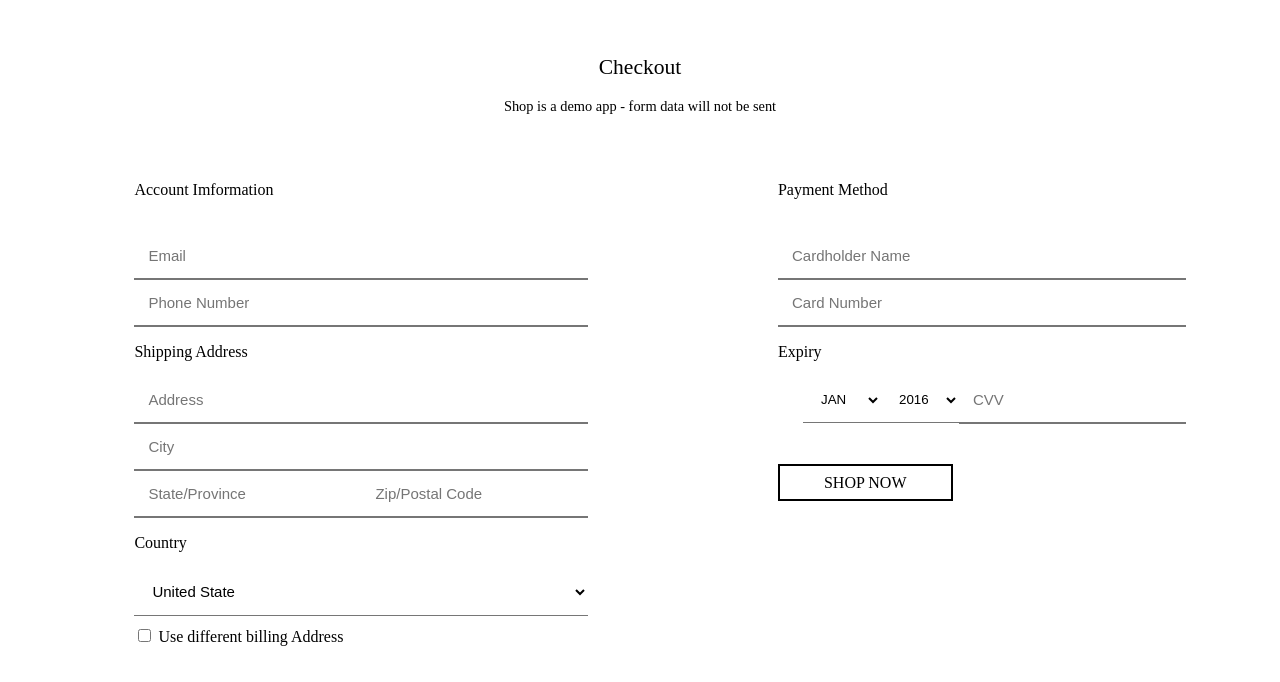
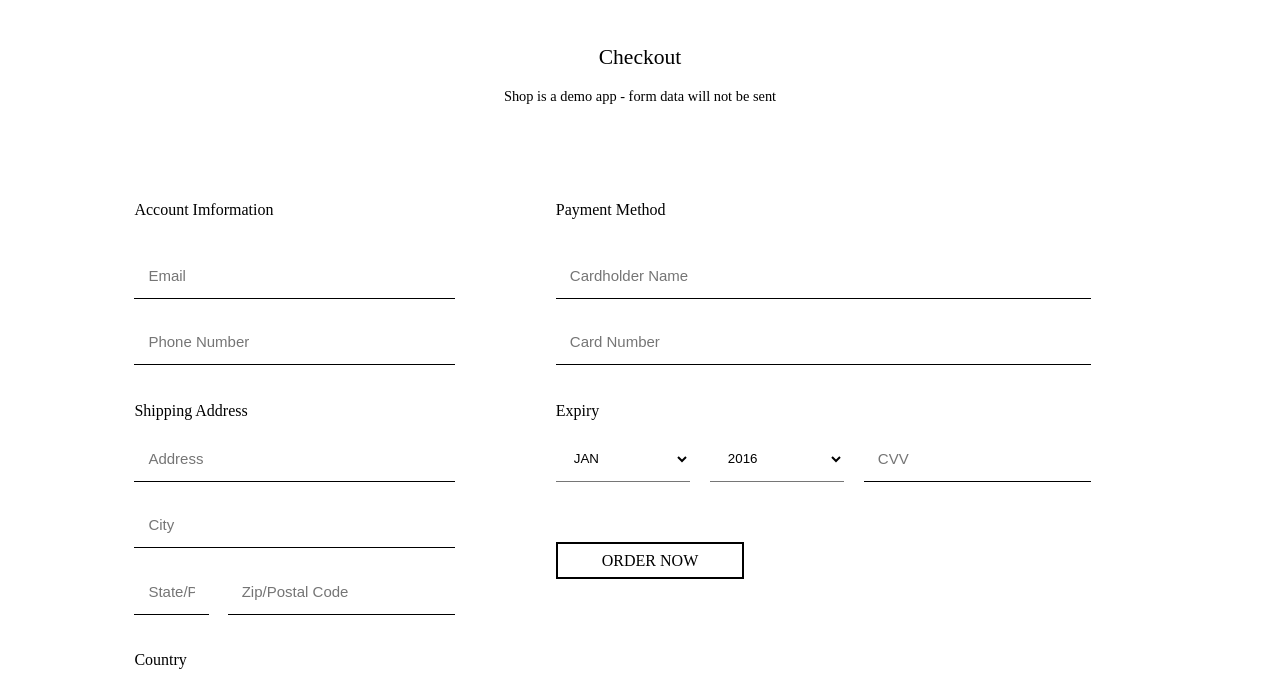
Before and after one commit to kishan2019/Responsive-Ecommerce-kishan, a plain HTML site: page checkout.html in a window 1280 px wide. Shown: the part 49-731 px from the top of the page. Drawn offline with Linux system fonts and the light colour scheme.

Commit message:
i have completed all instruction after review

```diff
--- a/checkout.html
+++ b/checkout.html
@@ -20,31 +20,56 @@
 
     <header class="myheader2">
         <div style="font-size: .9rem">
-            <h2 style="font-weight: 300">Checkout</h2>Shop is a demo app - form data will not be sent
+            <h2 style="font-weight: 300">Checkout</h2>Shop is a demo app - form data will not be sent</h2>
         </div>
     </header>
     <form action="#">
-        <section >
+        <section>
 
 
             <div class="checkouthead">
 
-                <div class="my-section">
+                <div class="kish">
                     <p>Account Imformation</p><br>
-                    <input class="input-box" type="email" placeholder="Email" name="myemail"><br>
-                    <input class="input-box" type="number" maxlength="10" name="phone" placeholder="Phone Number"><br>
+                    <div class="group">
+                        <input class="input-box" type="email" name="myemail" placeholder="Email">
+                        <label for="email">Email</label>
+                        <div class="line"></div>
+                    </div>
+                    <div class="group">
+                        <input class="input-box" type="number" maxlength="10" name="phone" placeholder="Phone Number">
+                        <label>Phone Number</label>
+                        <div class="line"></div>
+                    </div>
+
                     <p>Shipping Address</p>
-                    <input class="input-box" type="text" name="Address" placeholder="Address"><br>
-                    <input class="input-box" type="text" name="City" placeholder="City"><br>
+                    <div class="group">
+                        <input class="input-box" type="text" name="Address" placeholder="Address">
+                        <label>Address</label>
+                        <div class="line"></div>
+                    </div>
+                    <div class="group">
+                        <input class="input-box" type="text" name="City" placeholder="City">
+                        <label> City</label>
+                        <div class="line"></div>
+                    </div>
                     <div style="display: flex">
-                        <div> <input style="padding: 14px;font-size: 15px;border-top: none;border-left: none;border-right:none;outline: none;"
-                                type="text" name="State/Province" placeholder="State/Province"></div>
-                        <div> <input style="padding: 14px;font-size: 15px;border-top: none;border-left: none;border-right:none;outline: none;"
-                                type="text" name="Zip/Postal Code" placeholder="Zip/Postal Code"></div>
+                        <div class="group">
+                            <input class="group1" style="padding: 14px;font-size: 15px;"
+                                type="text" name="State/Province" maxlength="10" placeholder="State/Province">
+                            <label> State/Province</label>
+                            <div class="line"></div>
+                        </div>
+                        <div class="group">
+                            <input style="padding: 14px;font-size: 15px;border-top: none;border-left: none;border-right:none;outline: none;"
+                                type="number" name="Zip/Postal Code" maxlength="10" placeholder="Zip/Postal Code">
+                        <label> Zip/Postal Code</label>
+                        <div class="line"></div>
+                        </div>
                     </div>
 
                     <p>Country</p>
-                    <select style="width: 100%;background-color:transparent;padding: 14px; font-size: 15px;border-top: none;border-left: none;border-right: none;">
+                    <select style="width: 100%;background-color:transparent;padding: 14px; font-size: 15px;border-top: none;border-left: none;border-right: none;outline: none;">
                         <option value="United-States">United State</option>
                         <option value="Canada">Canada</option>
                     </select>
@@ -58,10 +83,20 @@
 
                 <div class="my-section1">
                     <p>Payment Method</p><br>
-                    <input class="input-box" type="email" placeholder="Cardholder Name" name="myemail"><br>
-                    <input class="input-box" type="number" maxlength="10" name="phone" placeholder="Card Number"><br>
+                    <div class="group">
+                        <input class="input-box" type="email" placeholder="Cardholder Name" name="myemail">
+                        <label>Cardholder Name</label>
+                        <div class="line"></div>
+                    </div>
+
+                    <div class="group">
+                        <input class="input-box" type="number" maxlength="10" name="phone" placeholder="Card Number">
+                        <label> Card Number</label>
+                        <div class="line"></div>
+                    </div>
+
                     <p>Expiry</p>
-                    <div style="display: flex; justify-content: space-around; padding-left: 25px;">
+                    <div style="display: flex; justify-content:space-around; border: none;">
                         <div>
                             <select name="123" id="111" class="drop-box2">
                                 <option value="JAN">JAN</option>
@@ -79,7 +114,7 @@
 
                             </select>
                         </div>
-                        <div>
+                        <div style="padding-left: 20px; padding-right: 20px;">
                             <select name="123" id="111" class="drop-box2">
                                 <option value="2016">2016</option>
                                 <option value="FEB">2017</option>
@@ -96,10 +131,14 @@
 
                             </select>
                         </div>
-                        <div> <input class="input-box" type="text" placeholder="CVV"></div>
+                        <div class="group">
+                            <input class="input-box" type="number" placeholder="CVV">
+                            <label> Card Number</label>
+                            <div class="line"></div>
+                        </div>
                     </div>
 
-                    <div class="heading-top2" style="margin-top: 50px;"><a href="#"> SHOP NOW</a></div>
+                    <div class="heading-top2" style="margin-top: 50px;"><a href="#"> ORDER NOW</a></div>
 
                 </div>
 
--- a/css/style.css
+++ b/css/style.css
@@ -76,7 +76,6 @@
 }
 
 .man-img2 {
-
     display: flex;
     justify-content: center;
     width: 50%;
@@ -99,17 +98,18 @@
 
 .calc {
     text-align: center;
-    padding: 50px 20px 0 20px;
+     padding: 20px 20px 20px 20px;
     color: grey;
 }
 
 .myheader2 {
     display: flex;
     justify-content: center;
-    padding: 20px 0 50px 0;
+    padding: 10px 0 80px 0;
     font-size: 1rem;
     text-align: center;
 }
+
 
 .heading-top2 a {
     color: black;
@@ -123,6 +123,20 @@
     font-weight: 500;
 
 }
+.heading-top5 a {
+    color: black;
+    padding: 8px 44px;
+    text-align: center;
+    text-decoration: none;
+    text-transform: uppercase;
+    border: 2px solid #000;
+    background-color: #FFF;
+    font-size: 16px;
+    font-weight: 500;
+
+}
+
+
 
 .adg-img {
     display: flex;
@@ -132,6 +146,9 @@
     display: flex;
     justify-content: space-around;
     font-weight: 100;
+
+    font-size: 1rem;
+    text-align: center;
 }
 .heading-top3{
     display: none;
@@ -181,7 +198,7 @@
 }
 
 .drop-box {
-    width: 85%;
+    width: 100%;
     background-color: transparent;
     padding: 14px;
     border: none;
@@ -196,6 +213,8 @@
     border-left: none;
     border-right: none;
     border-top: none;
+    padding-right: 70px;
+    outline: none;
 
 }
 
@@ -212,6 +231,7 @@
     border-top: none;
     border-right: none;
 }
+
 .item-foot{
    margin-top: 5rem;
 }
@@ -224,6 +244,7 @@
 .checkouthead{
     display: flex;
     font-size: 16px;
+    padding: 0 10% 10% 10%;
 }
 
 .my-section{
@@ -235,11 +256,64 @@
 
 }
 .my-section1{
-    padding-left: 5%;
-    padding-right: 5%;
+    padding-left: 10%;
+    padding-right: 10%;
      padding-bottom: 10%;
-     /* padding-top: 10%; */
 }
+
+/* Animation in input */
+.group1{
+    display: flex;
+    flex-direction: column;
+    width: 50%;
+  }
+
+.group{
+  display: flex;
+  flex-direction: column;
+  width: 100%;
+}
+label{
+  color:transparent;
+}
+input {
+  border: none;
+  border-bottom: 1px solid black;
+  outline: none;
+}
+.input {
+    border: none;
+    border-bottom: 1px solid black;
+    outline: none;
+  }
+
+.line {
+  position: relative;
+  height : 2.5px;
+  width: 0%;
+  background-color: black;
+  align-self: center;
+  transition: 0.3s;
+  top: -18px;
+
+
+}
+
+.group input:focus~label {
+  color: black;
+  top: -50px;
+  position: relative;
+
+}
+.group input:focus-within::placeholder {
+  color: transparent;
+}
+.group:focus-within .line {
+  width: 100%;
+
+}
+
+/*end of Animation of input */
 
 @media only screen and (max-width: 800px) {
     .navigation {
@@ -323,9 +397,6 @@
     .item-foot{
         display: none;
     }
-     .heading-top2{
-        display: none;
-    }
 
     .heading-top4 {
         display: flex;
@@ -349,4 +420,9 @@
         flex-direction: column;
     }
 
+    .heading-top5 a {
+       display: none;
+
+    }
+
   }
```
Also changed, not shown: index.html (+3 -4 lines), itempage.html (+2 -2 lines).
